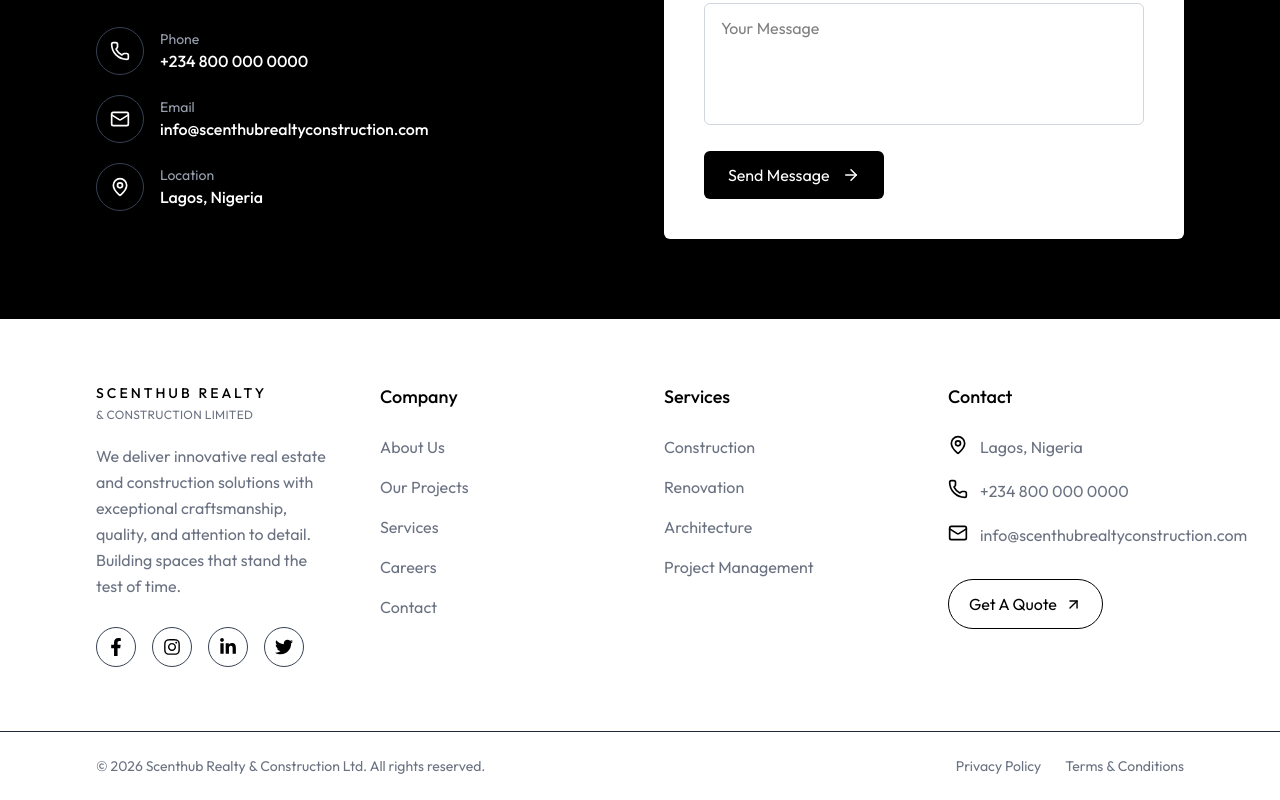
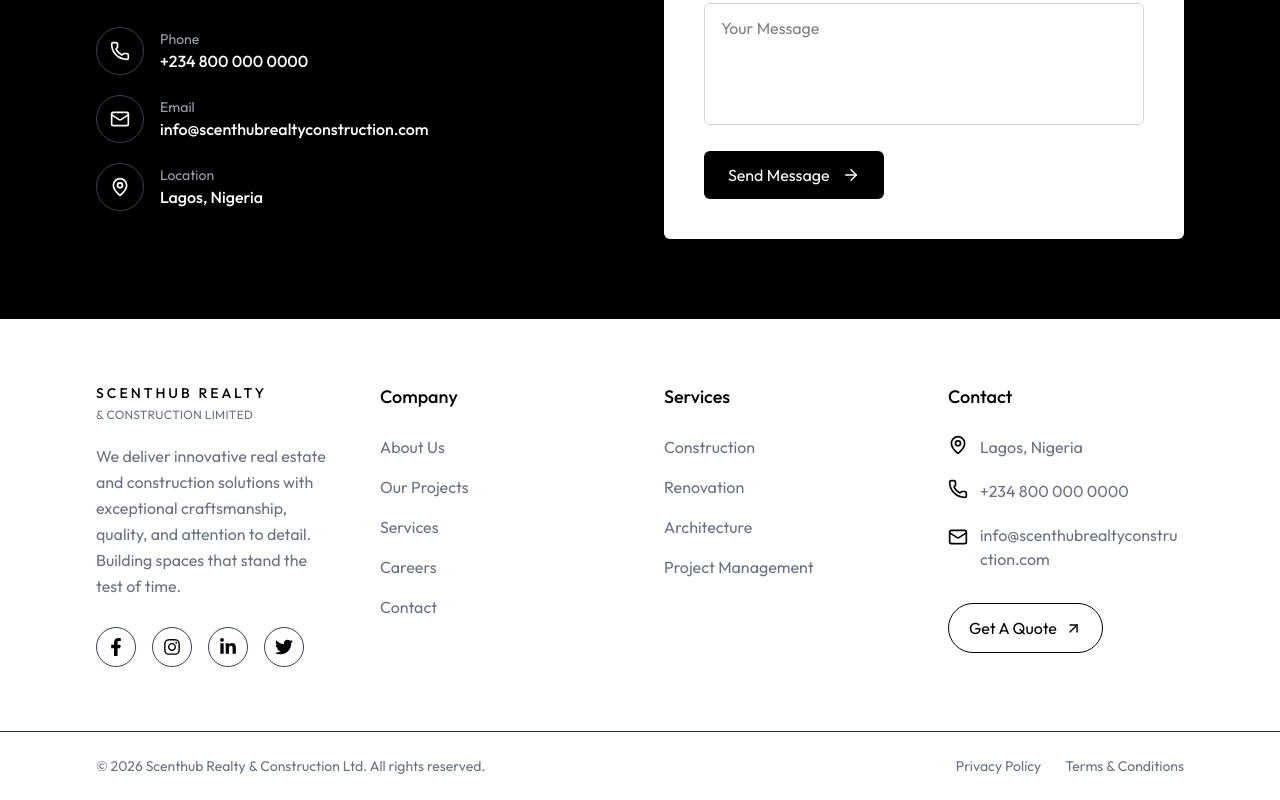
Before and after one commit to Tomilayo21/scenthub, a Next.js app: page / in a window 1280 px wide. Shown: the part 6475-7275 px from the top of the page. Built offline with nearby package versions, Linux system fonts and the light colour scheme; no server answers.

Commit message:
First Commit

```diff
--- a/components/Footer.jsx
+++ b/components/Footer.jsx
@@ -21,11 +21,11 @@ export default function Footer() {
             {/* Main Footer */}
             <div className="px-6 md:px-12 lg:px-24 py-16">
 
-                <div className="grid grid-cols-1 md:grid-cols-2 lg:grid-cols-4 gap-12">
+                <div className="grid grid-cols-2 md:grid-cols-2 lg:grid-cols-4 gap-8 md:gap-12">
 
 
                     {/* Brand */}
-                    <div>
+                    <div className="col-span-2 lg:col-span-1">
 
                         <h2 className="font-medium uppercase text-sm tracking-[3px] text-black">
                             Scenthub Realty
@@ -167,7 +167,7 @@ export default function Footer() {
 
 
                     {/* Contact */}
-                    <div>
+                    <div className="col-span-2 lg:col-span-1">
 
                         <h3 className="text-lg font-medium mb-6">
                             Contact
@@ -207,14 +207,14 @@ export default function Footer() {
 
 
 
-                            <div className="flex gap-3">
+                            <div className="flex gap-3 items-start">
 
                                 <Mail
                                     size={20}
-                                    className="text-black shrink-0"
+                                    className="text-black shrink-0 mt-1"
                                 />
 
-                                <p>
+                                <p className="break-all">
                                     info@scenthubrealtyconstruction.com
                                 </p>
 
```
